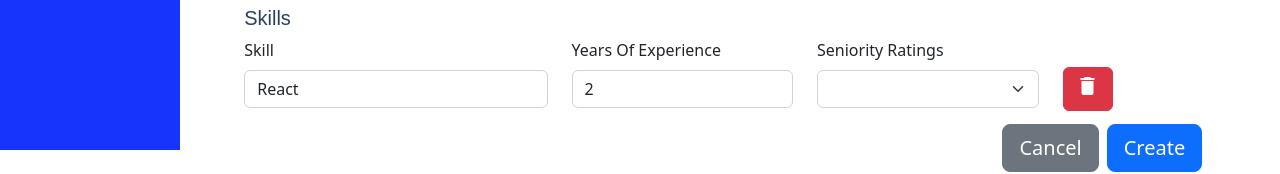
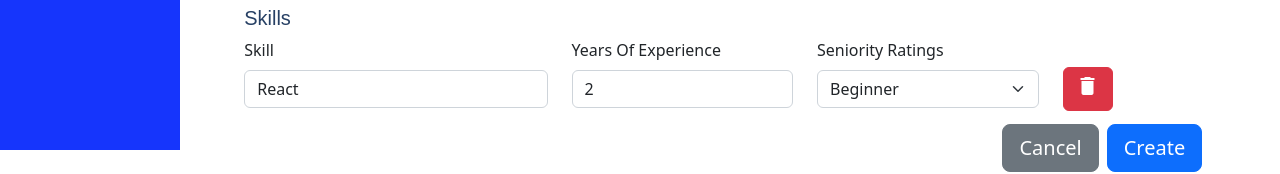
Before and after one commit to SinethembaDlova/employees-portal, a React (Create React App) app: page /employees/create in a window 1280 px wide. Shown: the part 716-890 px from the top of the page. Built offline with nearby package versions, Linux system fonts and the light colour scheme; no server answers; the HTML template or start-up script is replaced by a standard one.

Commit message:
fixed handle delete skill.

```diff
--- a/src/components/SkillSet/index.js
+++ b/src/components/SkillSet/index.js
@@ -4,12 +4,14 @@ import { FormGroup, Label, Input, Row, Col, Button } from 'reactstrap';
 
 const SkillSet = ({ skills, isDisabled }) => {
   const [isConfirming, setIsConfirming] = useState(null);
-  const handleDelete = (index) => {
-    return skills.filter((_, i) => i !== index);
-  };
 
   const handleConfirming = (index) => {
     setIsConfirming(index);
+  };
+
+  const handleDelete = (index) => {
+    skills.splice(index, 1);
+    setIsConfirming(null);
   };
 
   return (
@@ -41,9 +43,9 @@ const SkillSet = ({ skills, isDisabled }) => {
                 id="seniority_rating"
                 type="select"
                 name="seniority_rating"
-                disabled={isDisabled}
-                value={skill?.seniority_rating}
-              />
+                disabled={isDisabled}>
+                <option value={skill?.seniority_rating}>{skill?.seniority_rating}</option>
+              </Input>
             </FormGroup>
           </Col>
           {!isDisabled && (
```
